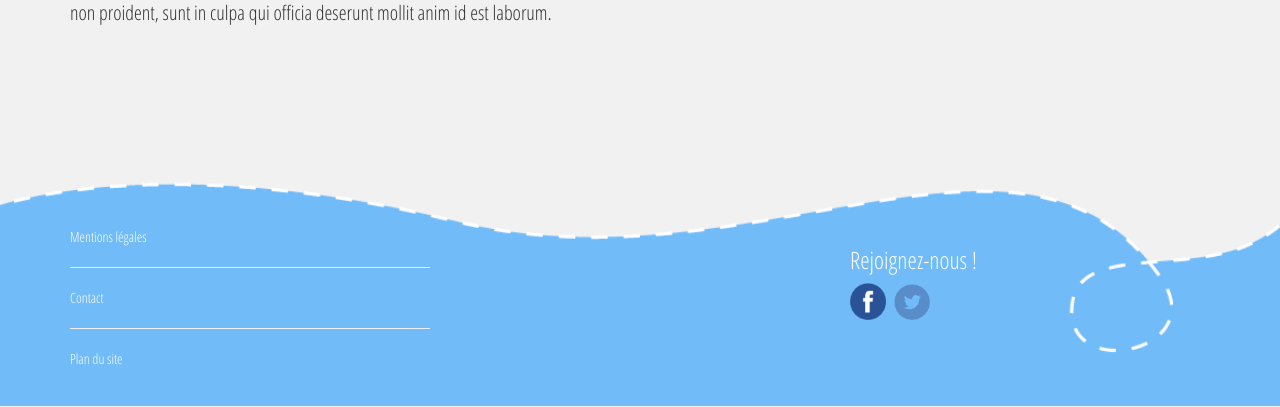
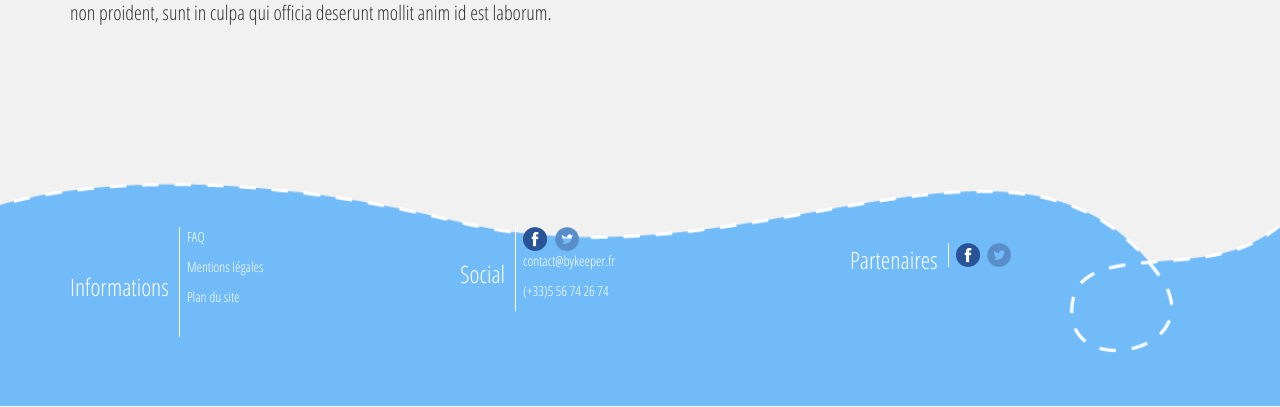
Before and after one commit to justinevacher/bykeeper, a PHP site: page /vitrine.html in a window 1280 px wide. Shown: the part 2644-3051 px from the top of the page. Run offline with PHP 8.4, Linux system fonts and the light colour scheme.

Commit message:
debut footer

```diff
--- a/css/vitrine.css
+++ b/css/vitrine.css
@@ -142,6 +142,19 @@ footer img:hover {
 	filter: invert(1);
 }
 
+footer section h3, footer section aside{
+	display: inline-block;
+	vertical-align: middle;
+}
+
+footer aside{
+	margin-left:2%;
+	padding-left:2%;
+	border-left:1px solid white;
+	width: 69%;
+}
+
+
 @media screen and (max-width: 690px) {
 	header {
 		display: block;
@@ -179,10 +192,12 @@ footer img:hover {
 
 
 /**************ANIMATION FLECHE**************/
-.animated {
+header>a>div {
+	animation-name: bounce;
     animation-duration: 1s;
     animation-fill-mode: both;
 }
+
 
 @keyframes bounce {
     0%, 20%, 50%, 80%, 100% {transform: translateY(0);}
@@ -190,9 +205,6 @@ footer img:hover {
     60% {transform: translateY(-15px);}
 }
 
-.bounce {
-    animation-name: bounce;
-}
 
 
 /**************NAVBAR BOOTSTRAP CUSTOM**************/
--- a/vitrine.html
+++ b/vitrine.html
@@ -25,7 +25,7 @@
                 <a href="inscription.php">Inscription</a>
     		</section>
             <a class="js-scrollTo" href="#lekeeper">
-                <div class="animated bounce hidden-xs">
+                <div class="hidden-xs">
                     <span><i class="fa fa-angle-down fa-4x"></i></span>
                 </div>
             </a>
@@ -103,20 +103,34 @@
 
         <footer>
             <section class="container">
-                <section class="row">
-                    <section class="col-md-4">
-                        <p><a href="#">Mentions légales</a></p>
-                        <hr>
-                        <p><a href="#">Contact</a></p>
-                        <hr>
-                        <p><a href="#">Plan du site</a></p>
+                <section class="row" >
+                    <section class="col-xs-12 col-sm-4 col-md-4 col-lg-4">
+                        <h3>Informations</h3>
+                        <aside>
+                            <p><a href="#">FAQ</a></p>
+                            <p><a href="#">Mentions légales</a></p>
+                            <p><a href="#">Plan du site</a></p>
+                        <aside>
                     </section>
-                    <section class="col-md-4"></section>
-                    <section class="col-md-4">
-                        <h3>Rejoignez-nous !</h3>
-                        <a target="_blank" href="https://www.facebook.com/bykeeperconnect"><img src="img/facebook-icon.png" alt="Facebook"></a>
-                        <a target="_blank" href="https://www.twitter.com/bykeeperconnect"><img src="img/twitter-icon.png" alt="Twitter"></a>
+                    <section class="col-xs-12 col-sm-4 col-md-4 col-lg-4">
+                        <h3>Social</h3>
+                        <aside>
+                            <div>
+                                <a target="_blank" href="https://www.facebook.com/bykeeperconnect"><img src="img/facebook-icon.png" alt="Facebook"></a>
+                                <a target="_blank" href="https://www.twitter.com/bykeeperconnect"><img src="img/twitter-icon.png" alt="Twitter"></a>
+
+                            </div>
+                            <p>contact@bykeeper.fr</p>
+                            <p>(+33)5 56 74 26 74</p>
+                        </aside>
                     </section>
+                    <section class="col-xs-12 col-sm-4 col-md-4 col-lg-4">
+                        <h3>Partenaires</h3>
+                        <aside>
+                            <a target="_blank" href="https://www.facebook.com/bykeeperconnect"><img src="img/facebook-icon.png" alt="Facebook"></a>
+                            <a target="_blank" href="https://www.twitter.com/bykeeperconnect"><img src="img/twitter-icon.png" alt="Twitter"></a>
+                        </div>
+                    </aside>
                 </section>
             </section>
         </footer>
```
